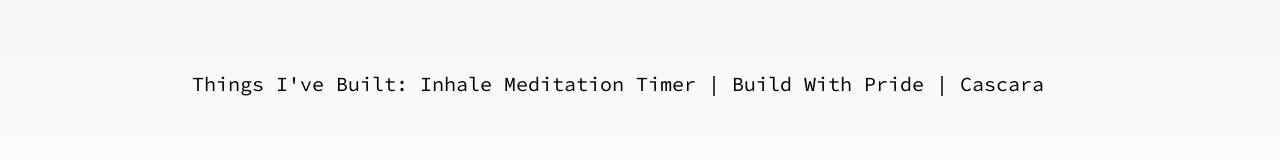
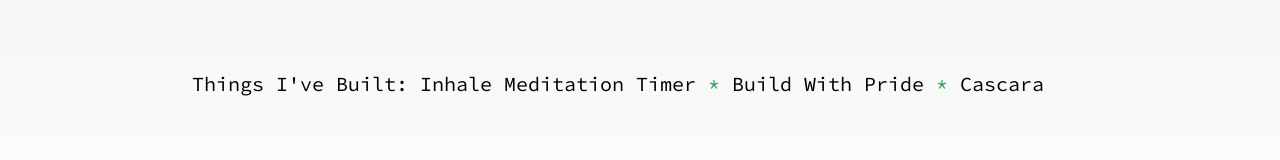
Before and after one commit to MurphyStudebaker/portfolio, a Next.js app: page / in a window 1280 px wide. Shown: the part 782-942 px from the top of the page. Built offline with nearby package versions, Linux system fonts and the light colour scheme.

Commit message:
switched to asterisks

```diff
--- a/components/Splash.js
+++ b/components/Splash.js
@@ -58,14 +58,14 @@ export default function Splash() {
         >
           Inhale Meditation Timer{" "}
         </a>{" "}
-        |{" "}
+        <span className="text-green-600">*</span>{" "}
         <a
           className="transition-colors hover:text-green-600"
           href="https://buildwithpride.org/"
         >
           Build With Pride{" "}
         </a>{" "}
-        |{" "}
+        <span className="text-green-600">* </span>
         <a
           className="transition-colors hover:text-green-600"
           href="https://getcascara.com/"
```
